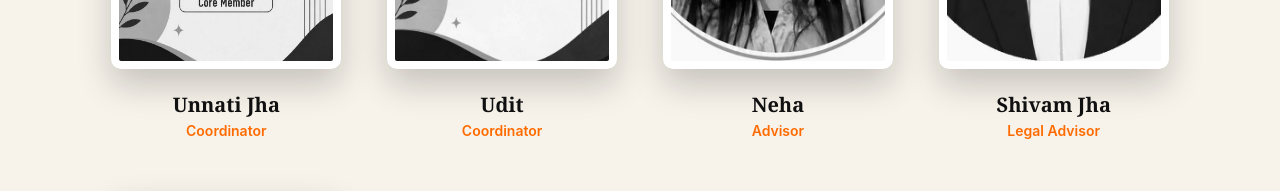
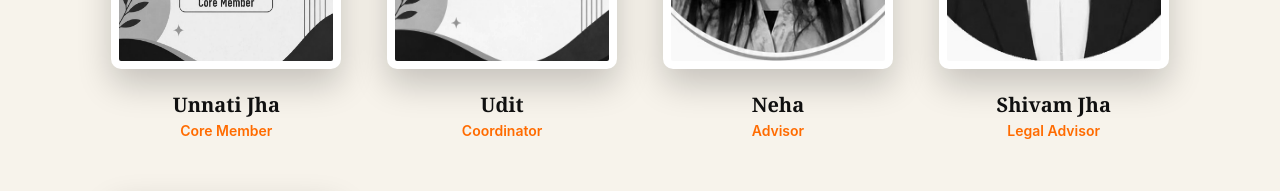
Before and after one commit to gopal8285/togetherforhelp, a React (Vite) app: page /team in a window 1280 px wide. Shown: the part 1620-1811 px from the top of the page. Built offline with nearby package versions, Linux system fonts and the light colour scheme.

Commit message:
Fix Unnati Jha role to Core Member

```diff
--- a/src/pages/Team.jsx
+++ b/src/pages/Team.jsx
@@ -74,7 +74,7 @@ function Team() {
 
     {
       name: "Unnati Jha",
-      role: "Coordinator",
+      role: "Core Member",
       image: teamUnnati
     },
 
```
